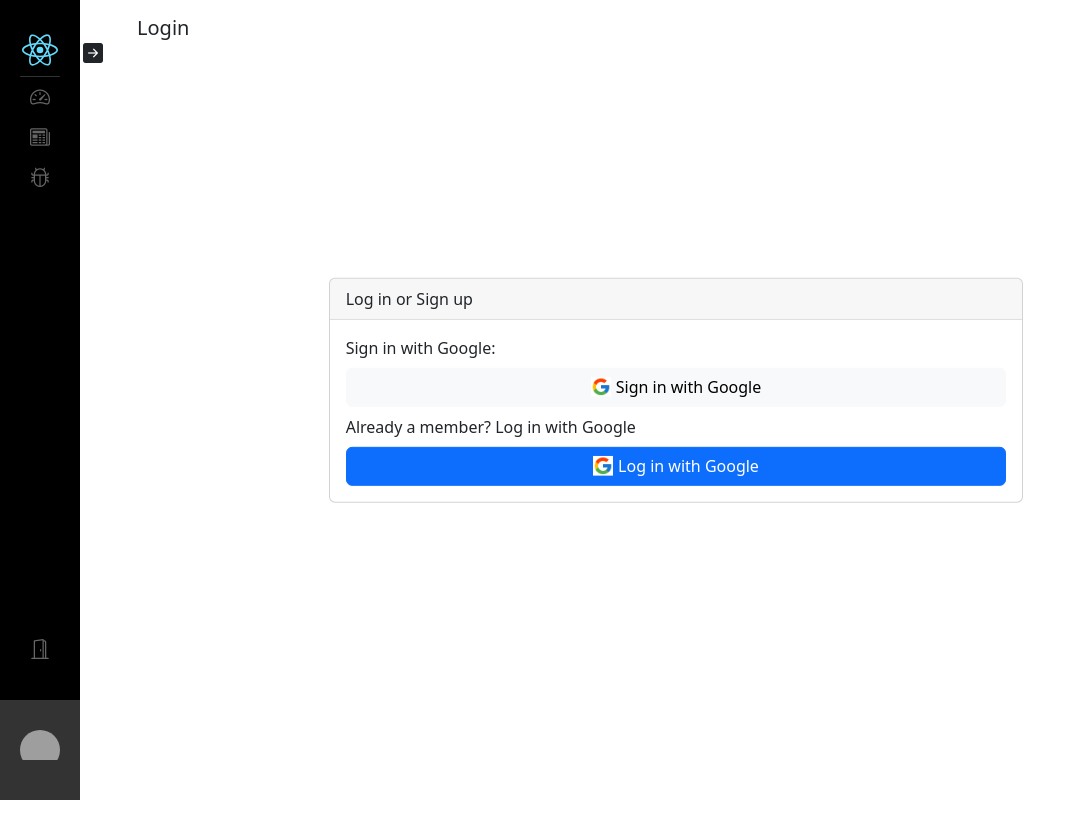
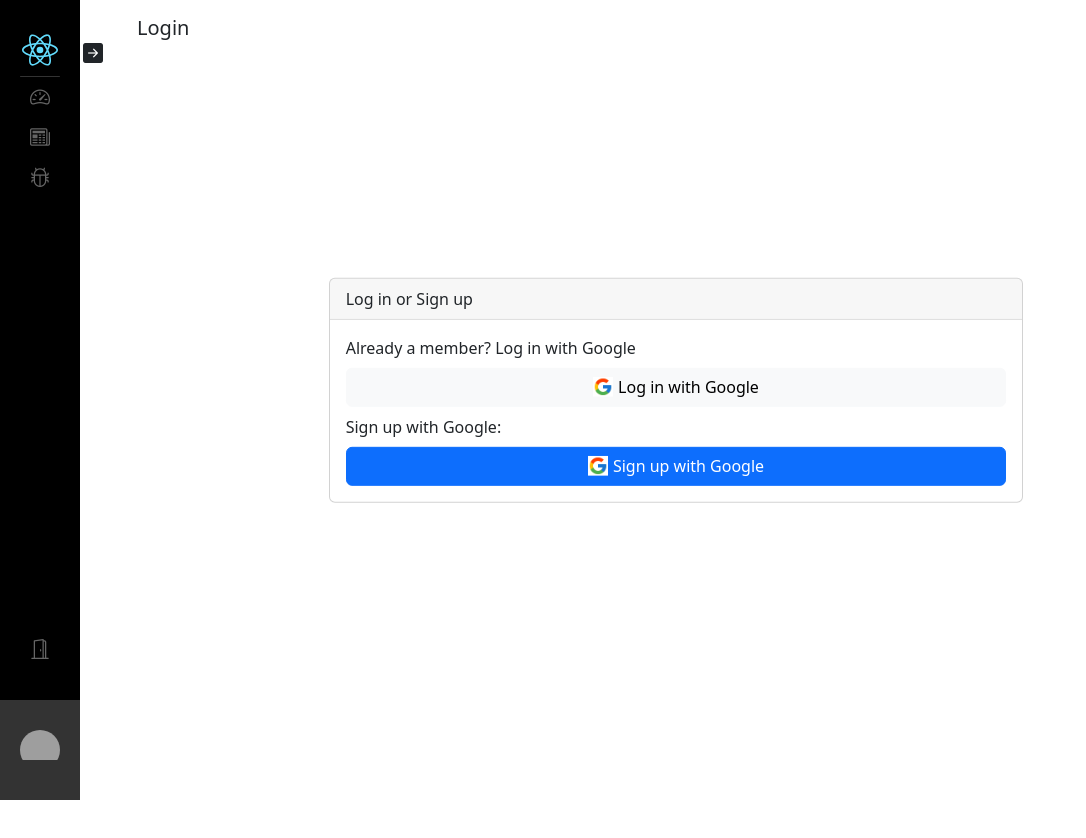
Before and after one commit to Syadon786/Projektmunka-Projektmenedzsment, a React (Create React App) app: page /login in a window 1280 px wide. Shown: the top 838 px of the page, without its empty margins (0-1086 px from the left). Built offline with nearby package versions, Linux system fonts and the light colour scheme; grey boxes are pictures that could not be loaded.

Commit message:
layout order change

```diff
--- a/src/pages/LoginPage/LoginPage.js
+++ b/src/pages/LoginPage/LoginPage.js
@@ -14,19 +14,19 @@ const LoginPage = () => {
                 <div className="card">
                     <div className="card-header">Log in or Sign up</div>
                     <div className="card-body">
-                    <div className="mb-2">Sign in with Google:</div>
+                    <div className="mb-2">Already a member? Log in with Google</div>
                     <div className="d-grid gap-2">
                         <Button color="light">
                             <div className={classes.loginBtn}>
-                                <img className={classes.loginIcon} src={googleLogo} alt="login logo"/>Sign in with Google
+                                <img className={classes.loginIcon} src={googleLogo} alt="login logo"/>Log in with Google
                             </div>
                         </Button>
                     </div>
-                    <div className="mb-2 mt-2">Already a member? Log in with Google</div>
+                    <div className="mb-2 mt-2">Sign up with Google:</div>
                     <div className="d-grid gap-2">
                         <Button>
                             <div className={classes.loginBtn}>
-                                <img className={classes.loginIcon} src={googleLogo} alt="login logo"/>Log in with Google
+                                <img className={classes.loginIcon} src={googleLogo} alt="login logo"/>Sign up with Google
                             </div>
                         </Button>
                     </div>
```
